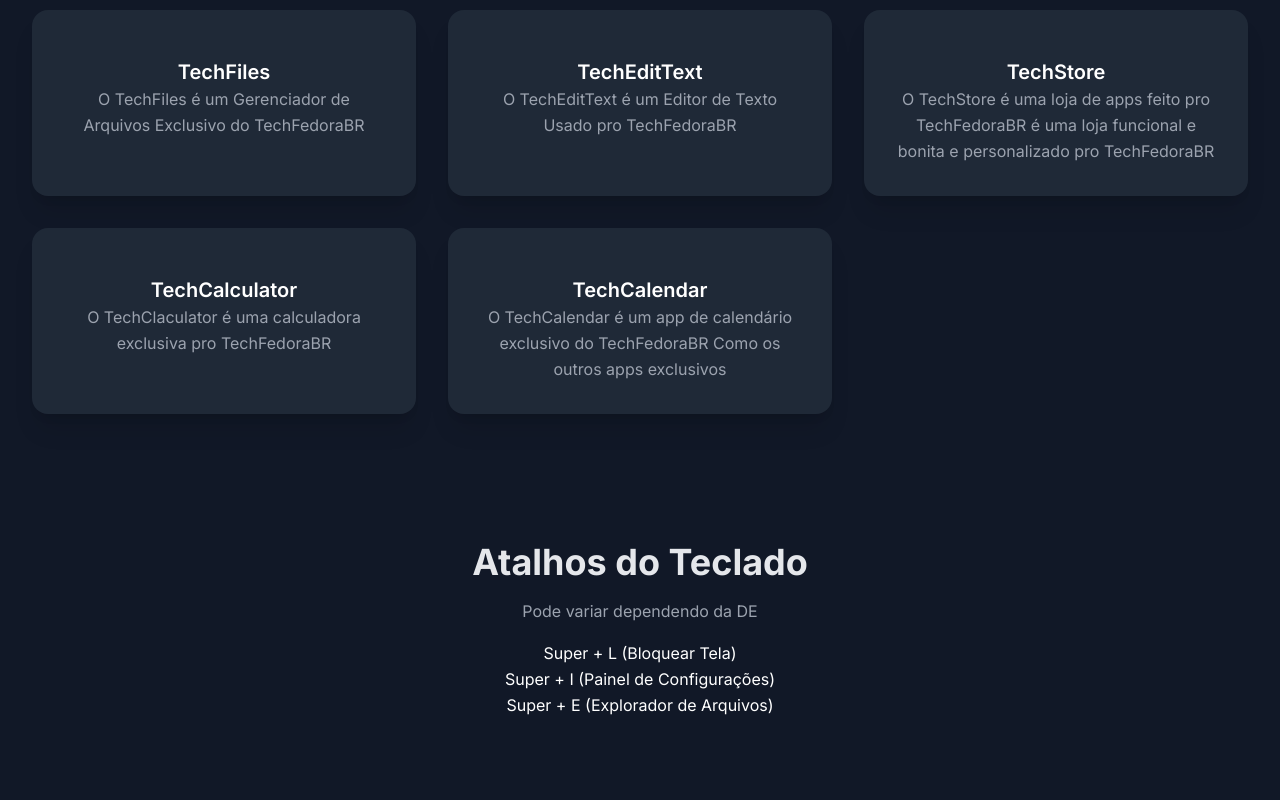
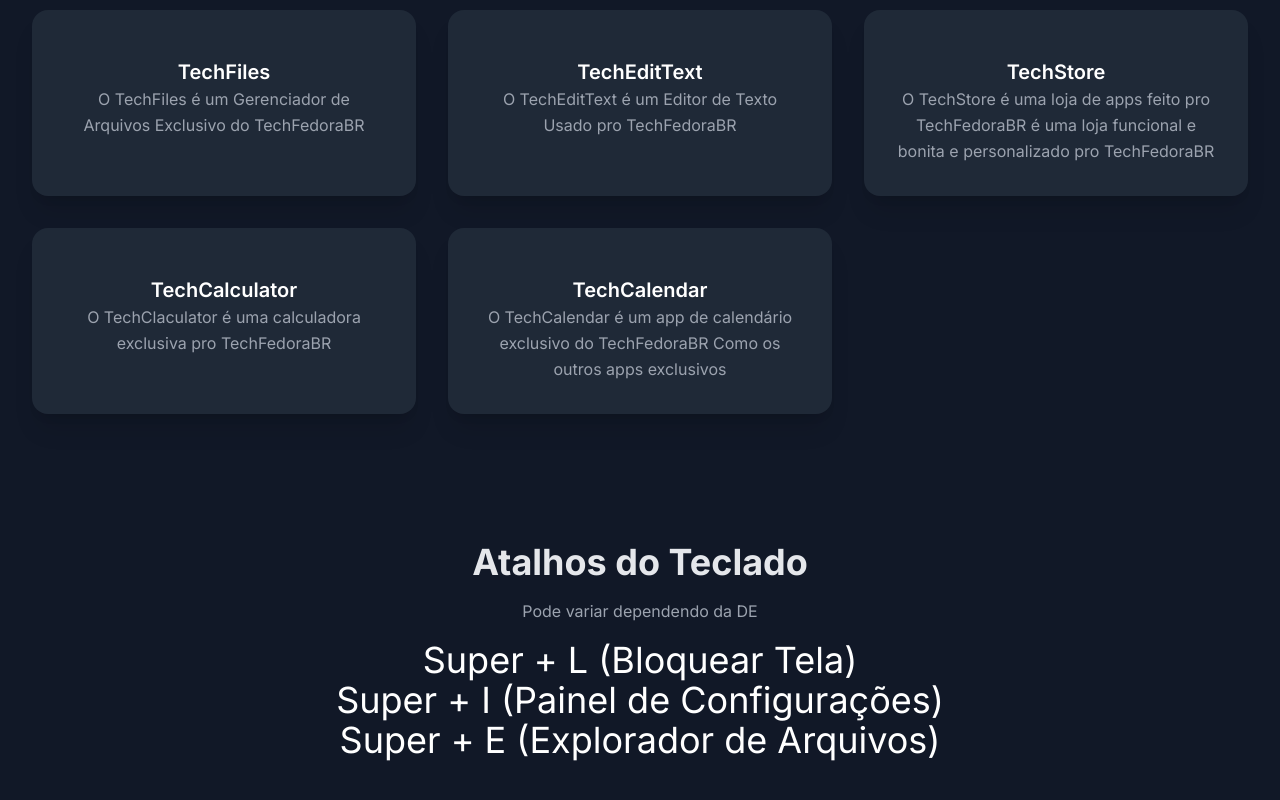
Before and after one commit to TechFedoraOFC/TechFedoraOFC.github.io, a plain HTML site: page recursos.html in a window 1280 px wide. Shown: the part 384-1184 px from the top of the page. Drawn offline with nearby package versions, Linux system fonts and the light colour scheme.

Commit message:
Update recursos.html

```diff
--- a/recursos.html
+++ b/recursos.html
@@ -111,7 +111,7 @@
             <p class="text-gray-400 max-w-3xl mx-auto section-text transition-colors">
                 Pode variar dependendo da DE
             </p>
-            <ul>
+            <ul class="text-3xl md:text-4xl lg:text-5xl>
                 <li>Super + L (Bloquear Tela)</li>
                 <li>Super + I (Painel de Configurações)</li>
                 <li>Super + E (Explorador de Arquivos)</li>
```
